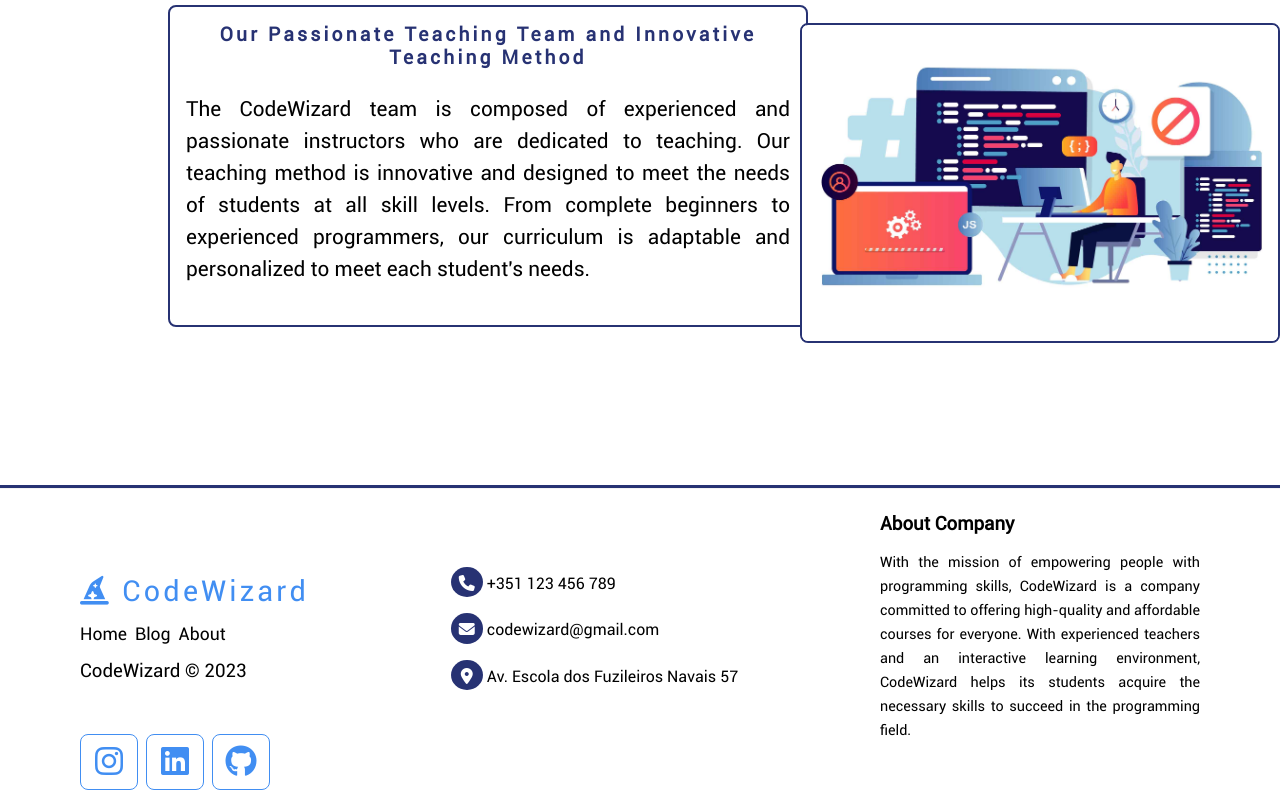
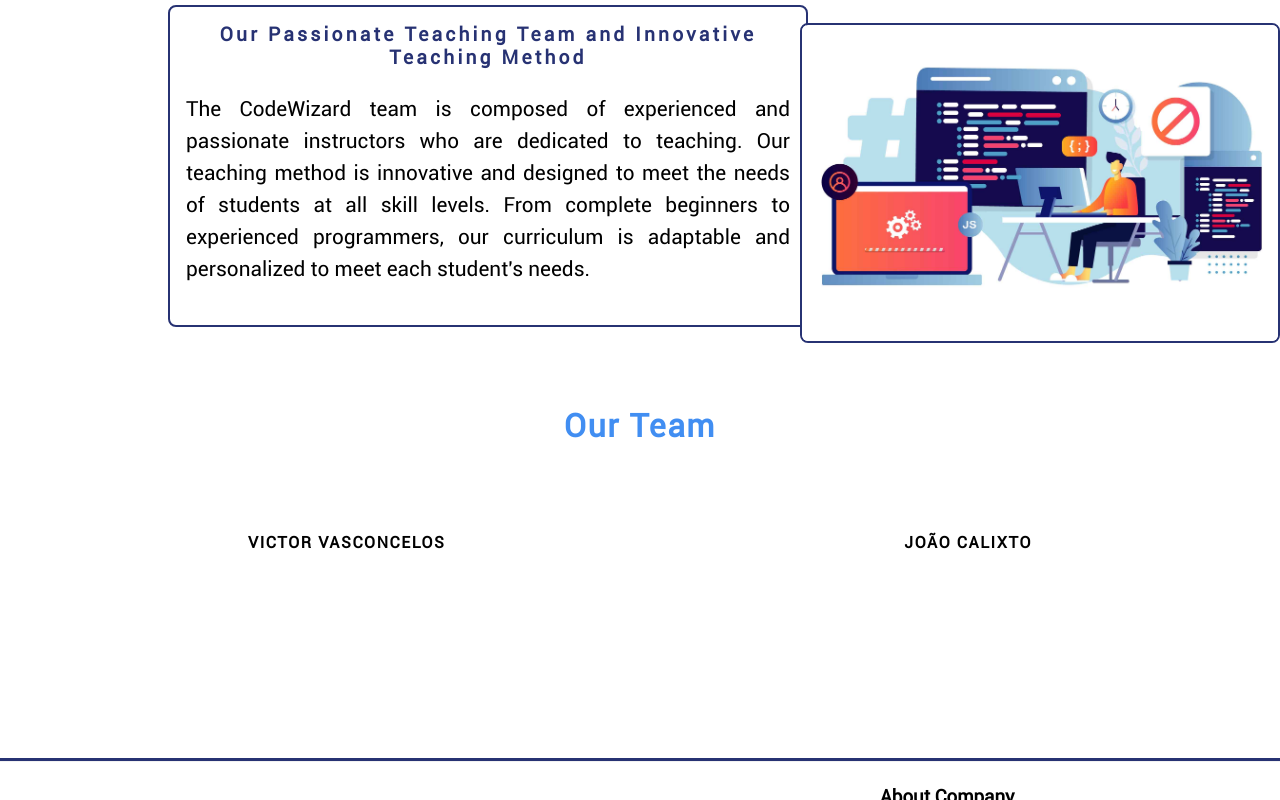
Before and after one commit to Victorceloss/code-wizard, a React (Vite) app in the folder frontend/: page /about in a window 1280 px wide. Shown: the part 430-1230 px from the top of the page. Built offline with nearby package versions, Linux system fonts and the light colour scheme.

Commit message:
:sparkles: feat: Adding new elements to About.jsx

```diff
--- a/frontend/src/pages/about.jsx
+++ b/frontend/src/pages/about.jsx
@@ -38,6 +38,13 @@
         </div>
         <img src={ImageTwo} className='about-two-image' alt="" />
       </section>
+      <section className="about-team">
+        <h2 className="about-team-title">Our Team</h2>
+        <div className="members-team">
+          <h3 className="about-team-member">Victor Vasconcelos</h3>
+          <h3 className="about-team-member">João Calixto</h3>
+        </div>
+      </section>
     </main>
     <Footer />
     </>
```
